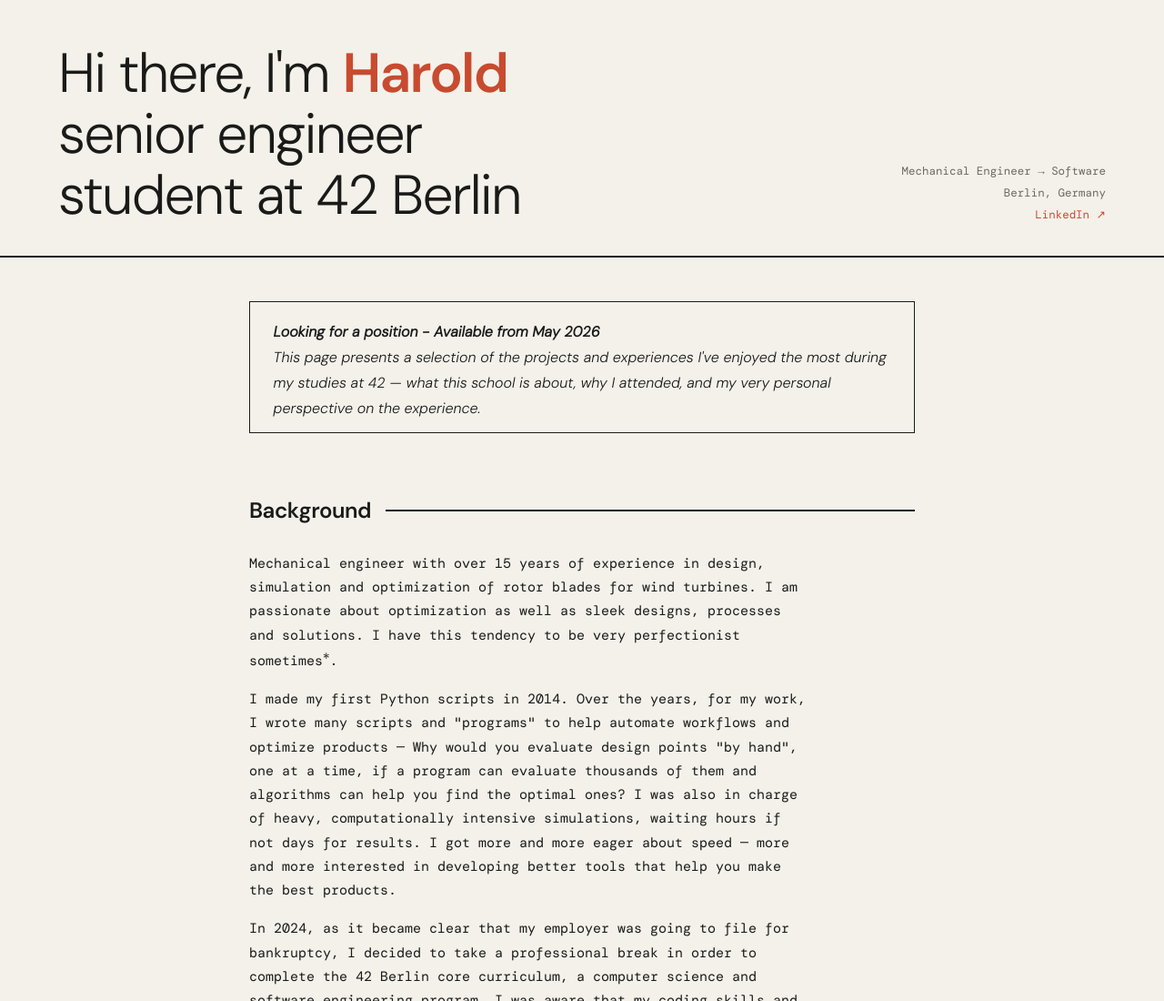
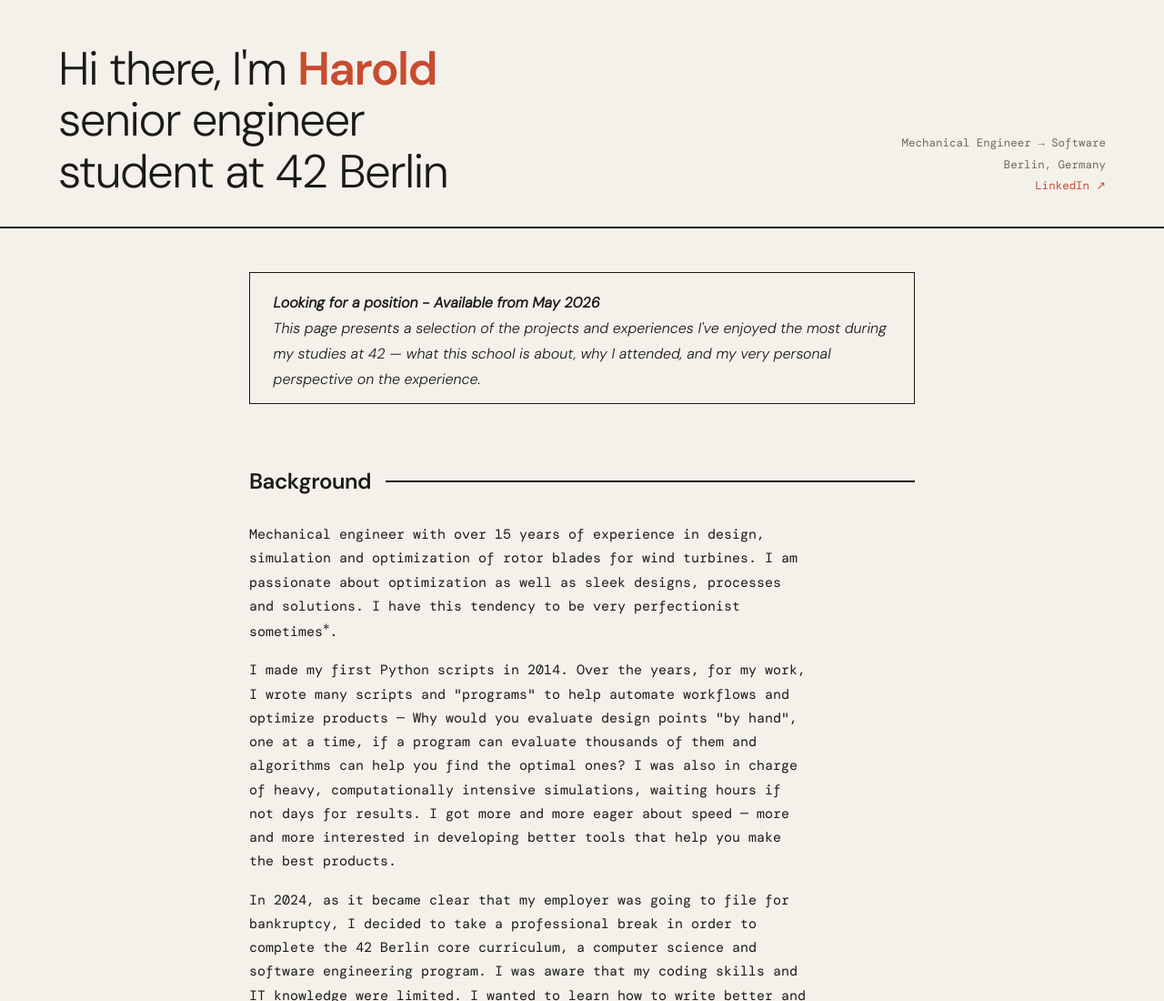
Before and after one commit to haroldrf/portfolio_42, a plain HTML site: page index.html in a window 1280 px wide. Shown: the top 1100 px of the page at 91% size. Drawn offline with nearby package versions, Linux system fonts and the light colour scheme; a web font is replaced by a local one.

Commit message:
title smaller

```diff
--- a/style.css
+++ b/style.css
@@ -35,7 +35,7 @@ header {
 
 header h1 {
   font-family: var(--serif);
-  font-size: clamp(2.2rem, 5vw, 3.8rem);
+  font-size: clamp(2.2rem, 5vw, 3.2rem);
   font-weight: 300;
   font-style: normal;
   line-height: 1.1;
```
